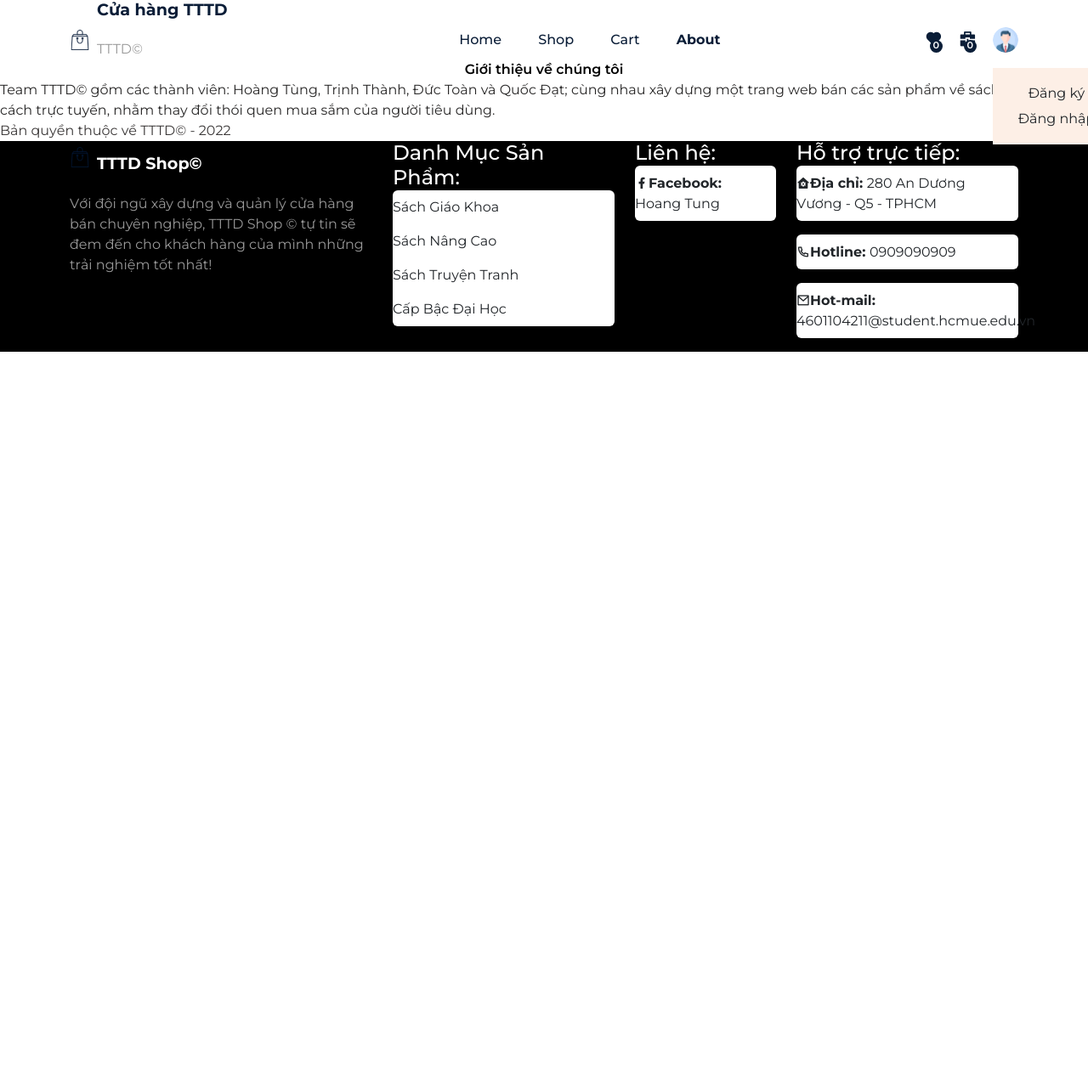
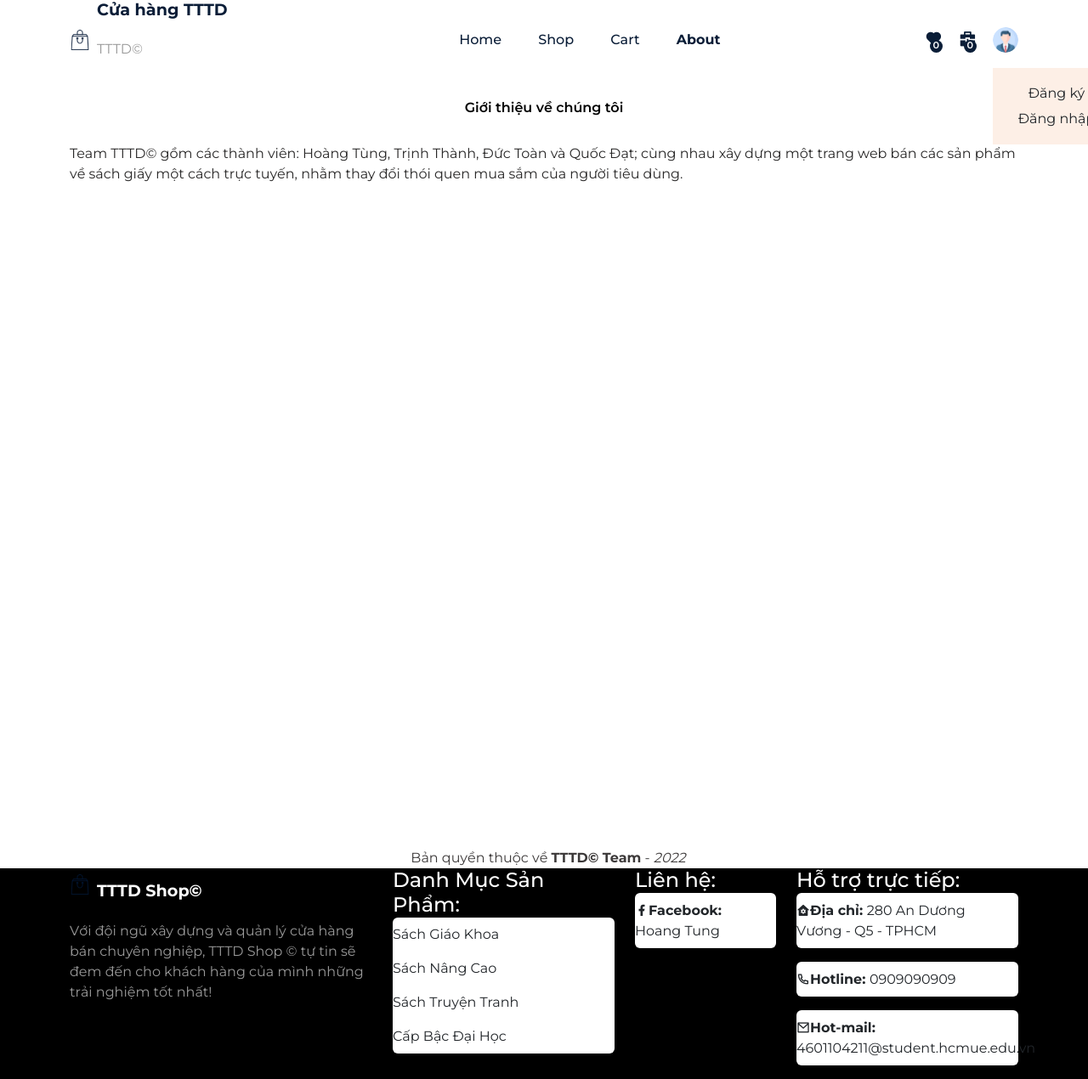
Before and after one commit to TrHgTung/TTTD_CNW, a React (Create React App) app: page /about in a window 1280 px wide. Shown: the top 1270 px of the page at 85% size. Before the commit the page ends 800 px from the top, so only its background shows below. Built offline with nearby package versions, Linux system fonts and the light colour scheme; no server answers.

Commit message:
V4__51.00

```diff
--- a/src/admin/AddProducts.jsx
+++ b/src/admin/AddProducts.jsx
@@ -1,6 +1,11 @@
 import React, { useState } from 'react'
 import { Form, FormGroup, Container, Col, Row } from 'reactstrap'
 import { toast } from 'react-toastify'
+import { db, storage } from '../firebase.config'
+import { ref, uploadBytesResumable, getDownloadURL } from 'firebase/storage'
+import { collection, addDoc } from 'firebase/firestore'
+// import { async } from '@firebase/util'
+import { useNavigate } from 'react-router-dom'
 
 const AddProducts = () => {
 
@@ -12,21 +17,42 @@ const AddProducts = () => {
     const [enterProductImg, setEnterProductImg] = useState(null)
     //
     const [loading, setLoading] = useState(false)
+    const navigate = useNavigate()
 
     const addProduct = async (e) => {
         e.preventDefault()
+        setLoading(true)
 
-        const product = {
+        // thêm dữ liệu vào firebase database
+        try {
+            const docRef = await collection(db, 'products')
+            const storageRef = ref(storage, `productImages/${Date.now() + enterProductImg.name}`)
+            const uploadTask = uploadBytesResumable(storageRef, enterProductImg)
+
+            uploadTask.on(() => {
+                toast.error('Lỗi khi tải lên ảnh!')
+            }, () => {
+                getDownloadURL(uploadTask.snapshot.ref).then(async (downloadURL) => {
+                    await addDoc(docRef, {
                         title: enterTitle,
                         shortDesc: enterShortDesc,
                         description: enterDescription,
                         category: enterCategory,
                         price: enterPrice,
-            imgUrl: enterProductImg
-        };
+                        imgUrl: downloadURL,
+                    })
+                })
+                // toast.success('Đã thêm thành công!')
+            });
+            setLoading(false)
+            toast.success('Đã thêm thành công!')
+            navigate('/dashboard/all-products')
+        } catch (err) {
+            setLoading(false)
+            toast.error('Lỗi khi thêm sản phẩm!')
+        }
 
-        toast.success('Đã thêm thành công!')
-        console.log(product)
+        // console.log(product)
     }
 
     return (
@@ -34,6 +60,9 @@ const AddProducts = () => {
             <Container>
                 <Row>
                     <Col lg='12'>
+                        {
+                            loading ? (<h4 className='py-5'>Đang tải nội dung..</h4>) : (
+                                <>
                                     <h4 className='mb-5'>Thêm Sách mới</h4>
                                     <Form onSubmit={addProduct}>
                                         <FormGroup className='form__group'>
@@ -80,6 +109,9 @@ const AddProducts = () => {
                                             Thêm Sản Phẩm
                                         </button>
                                     </Form>
+                                </>
+                            )
+                        }
                     </Col>
                 </Row>
             </Container>
--- a/src/admin/AllProducts.jsx
+++ b/src/admin/AllProducts.jsx
@@ -1,8 +1,37 @@
 import React from 'react'
+import { Container, Row, Col } from 'reactstrap'
+import productImg from '../assets/images/arm-chair-01.jpg'
 
 const AllProducts = () => {
     return (
-        <div>AllProducts</div>
+        <section>
+            <Container>
+                <Row>
+                    <Col lg='12'>
+                        <table className='table'>
+                            <thead>
+                                <tr>
+                                    <th>Hình ảnh</th>
+                                    <th>Tên</th>
+                                    <th>Loại</th>
+                                    <th>Giá</th>
+                                    <th>Thao tác</th>
+                                </tr>
+                            </thead>
+                            <tbody>
+                                <tr>
+                                    <td><img src={productImg} alt="" /></td>
+                                    <td>Sách giáo khoa Toán 1</td>
+                                    <td>Sách giáo khoa</td>
+                                    <td>16000 VND</td>
+                                    <td><button className='btn btn-danger'>Delete</button></td>
+                                </tr>
+                            </tbody>
+                        </table>
+                    </Col>
+                </Row>
+            </Container>
+        </section>
     )
 }
 
--- a/src/pages/About.jsx
+++ b/src/pages/About.jsx
@@ -1,17 +1,32 @@
 import React from 'react'
+import { Container } from 'reactstrap'
+// import {Avatar} from '../assets/images/admin-icon.png'
 import '../styles/about.css'
 
 const About = () => {
     return (
         <>
-            <div className='about__title text-center fw-600'>Giới thiệu về chúng tôi</div>
-            <div className="description__about">
-                Team TTTD&copy; gồm các thành viên: Hoàng Tùng, Trịnh Thành, Đức Toàn và Quốc Đạt; cùng nhau xây dựng một trang web bán các sản phẩm về sách giấy một cách trực tuyến, nhằm thay đổi thói quen mua sắm của người tiêu dùng.
-            </div>
+            <div className='about__title text-center fw-600 mt-300'>Giới thiệu về chúng tôi</div>
+            <Container>
+                <div className="description__about">
+                    Team TTTD&copy; gồm các thành viên: Hoàng Tùng, Trịnh Thành, Đức Toàn và Quốc Đạt; cùng nhau xây dựng một trang web bán các sản phẩm về sách giấy một cách trực tuyến, nhằm thay đổi thói quen mua sắm của người tiêu dùng.
+                </div>
+            </Container>
 
-            <div className="short__description">
-                Bản quyền thuộc về TTTD&copy; - 2022
-            </div>
+            <Container>
+
+                {/* Ngày mai thêm ảnh avatarr của bạn Thành vô khối này là đẹp =))) đúng kh Thành  Máy mạnh dã man =)) thôi */}
+            </Container>
+
+            <Container>
+                {/* <Avatar></Avatar> */
+                }
+                <div className="short__description">
+                    Bản quyền thuộc về <b>TTTD&copy; Team</b> - <i>2022</i>
+                </div>
+            </Container>
+
+
         </>
 
     )
--- a/src/styles/about.css
+++ b/src/styles/about.css
@@ -1,12 +1,18 @@
 .about__title {
     font-weight: 600;
     color: #000;
+    margin-top: 45px;
 }
 
 .description__about {
     color: rgb(40, 39, 39);
+    margin-top: 30px;
+    margin-bottom: 70%;
 }
 
 .short__description {
     color: rgb(60, 57, 57);
+    margin-top: 15px;
+    margin-left: 10px;
+    text-align: center;
 }
```
Also changed, not shown: src/custom-hooks/useGetData.js (added, +11 -0 lines). Lines whose indentation alone changed are shown as unchanged.
